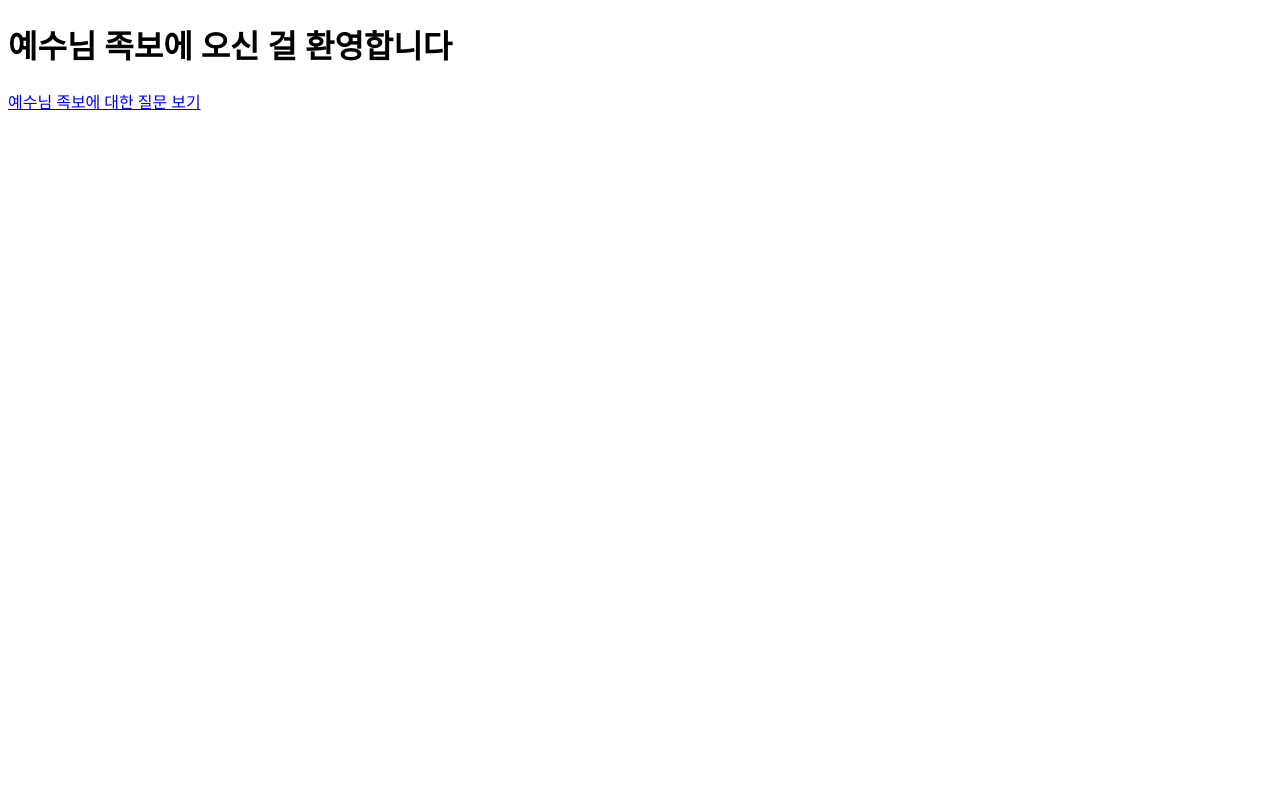
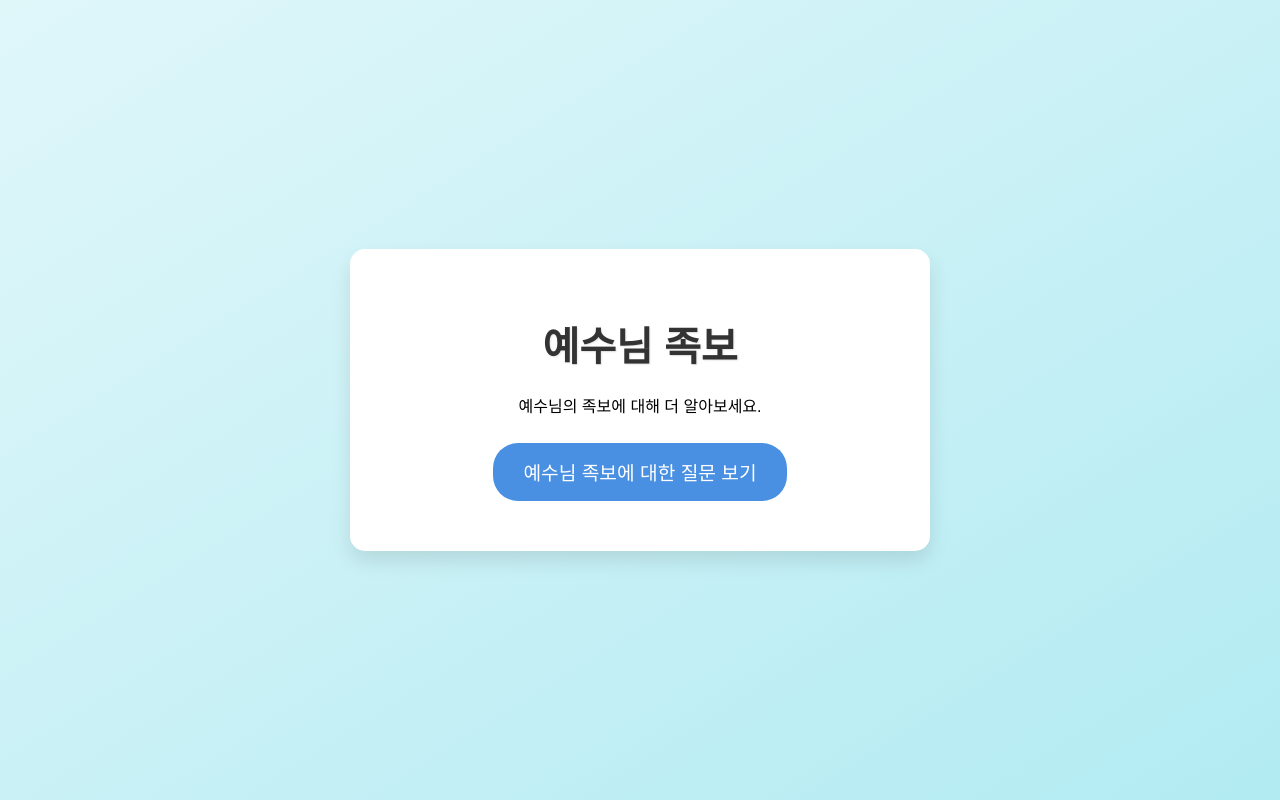
Before and after one commit to cokidz/25CheonanJungbu5th, a plain HTML site: page index.html in a window 1280 px wide. Drawn offline with Linux system fonts and the light colour scheme.

Commit message:
Update index.html

```diff
--- a/index.html
+++ b/index.html
@@ -2,10 +2,76 @@
 <html lang="ko">
 <head>
     <meta charset="UTF-8">
+    <meta name="viewport" content="width=device-width, initial-scale=1.0">
     <title>예수님 족보</title>
+    <style>
+        /* 기본 스타일 초기화 및 배경 설정 */
+        body {
+            margin: 0;
+            padding: 0;
+            font-family: 'Arial', sans-serif;
+            background: linear-gradient(to bottom right, #e0f7fa, #b2ebf2);
+            min-height: 100vh;
+            display: flex;
+            justify-content: center;
+            align-items: center;
+        }
+
+        /* 컨테이너 스타일 */
+        .container {
+            background: white;
+            padding: 40px;
+            border-radius: 15px;
+            box-shadow: 0 10px 20px rgba(0, 0, 0, 0.1);
+            text-align: center;
+            max-width: 500px;
+            width: 90%;
+        }
+
+        /* 제목 스타일 */
+        h1 {
+            font-size: 2.5em;
+            color: #333;
+            margin-bottom: 20px;
+            text-shadow: 1px 1px 2px rgba(0, 0, 0, 0.1);
+        }
+
+        /* 링크 버튼 스타일 */
+        .link-btn {
+            display: inline-block;
+            padding: 15px 30px;
+            margin: 10px 0;
+            background-color: #4a90e2;
+            color: white;
+            text-decoration: none;
+            border-radius: 25px;
+            font-size: 1.2em;
+            transition: background-color 0.3s, transform 0.2s;
+        }
+
+        /* 호버 효과 */
+        .link-btn:hover {
+            background-color: #357ab8;
+            transform: scale(1.05);
+        }
+
+        /* 반응형 디자인 */
+        @media (max-width: 600px) {
+            h1 {
+                font-size: 2em;
+            }
+            .link-btn {
+                font-size: 1em;
+                padding: 10px 20px;
+            }
+        }
+    </style>
 </head>
 <body>
-    <h1>예수님 족보에 오신 걸 환영합니다</h1>
-    <p><a href="jesus_genealogy_q.html">예수님 족보에 대한 질문 보기</a></p>
+    <div class="container">
+        <h1>예수님 족보</h1>
+        <p>예수님의 족보에 대해 더 알아보세요.</p>
+        <a href="jesus_genealogy_q.html" class="link-btn">예수님 족보에 대한 질문 보기</a>
+    </div>
 </body>
 </html>
```
